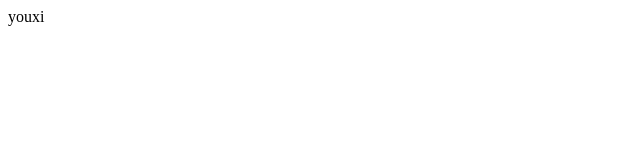
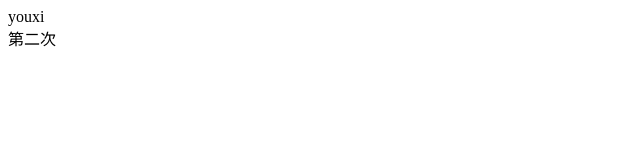
Before and after one commit to 1126810879/Y-gy, a plain HTML site: page index.html in a window 1280 px wide. Shown: the full height of the page, 0-640 px from the left. Drawn offline with Linux system fonts and the light colour scheme.

Commit message:
第二次

```diff
--- a/index.html
+++ b/index.html
@@ -7,5 +7,6 @@
 </head>
 <body>
     <div>youxi</div>
+    <div>第二次</div>
 </body>
 </html>
```
